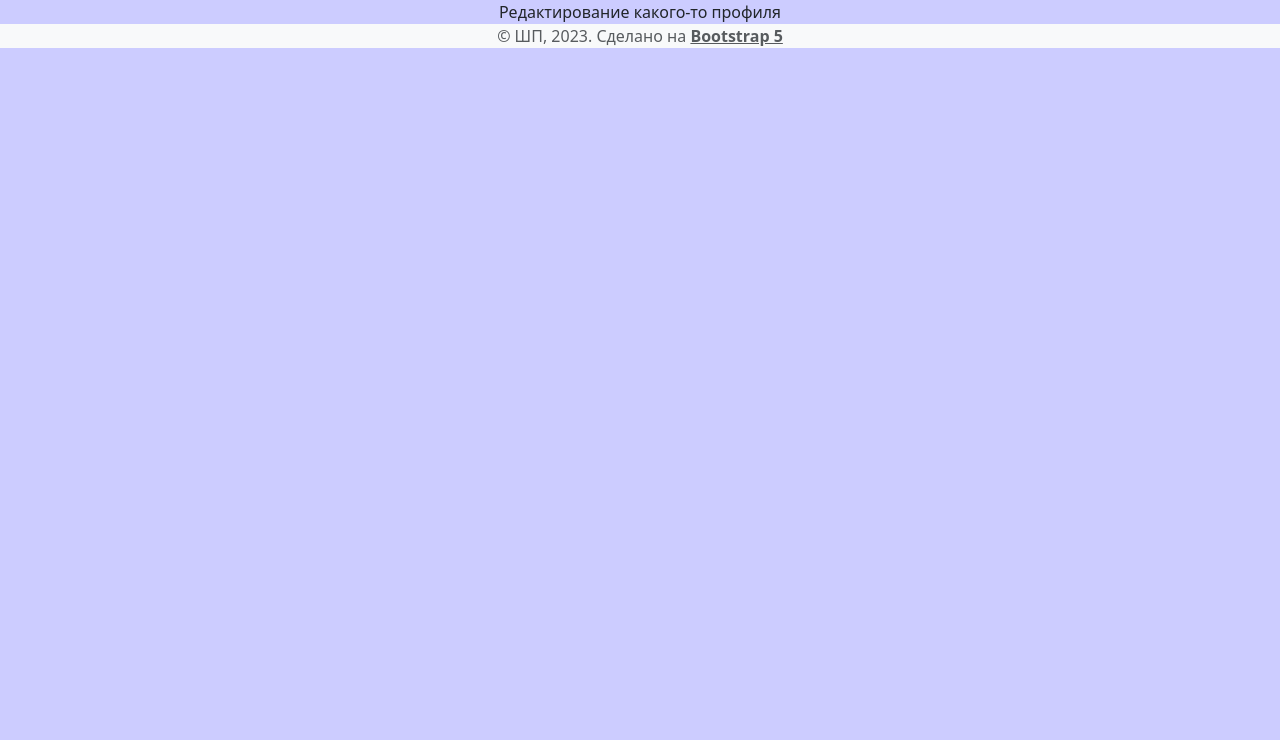
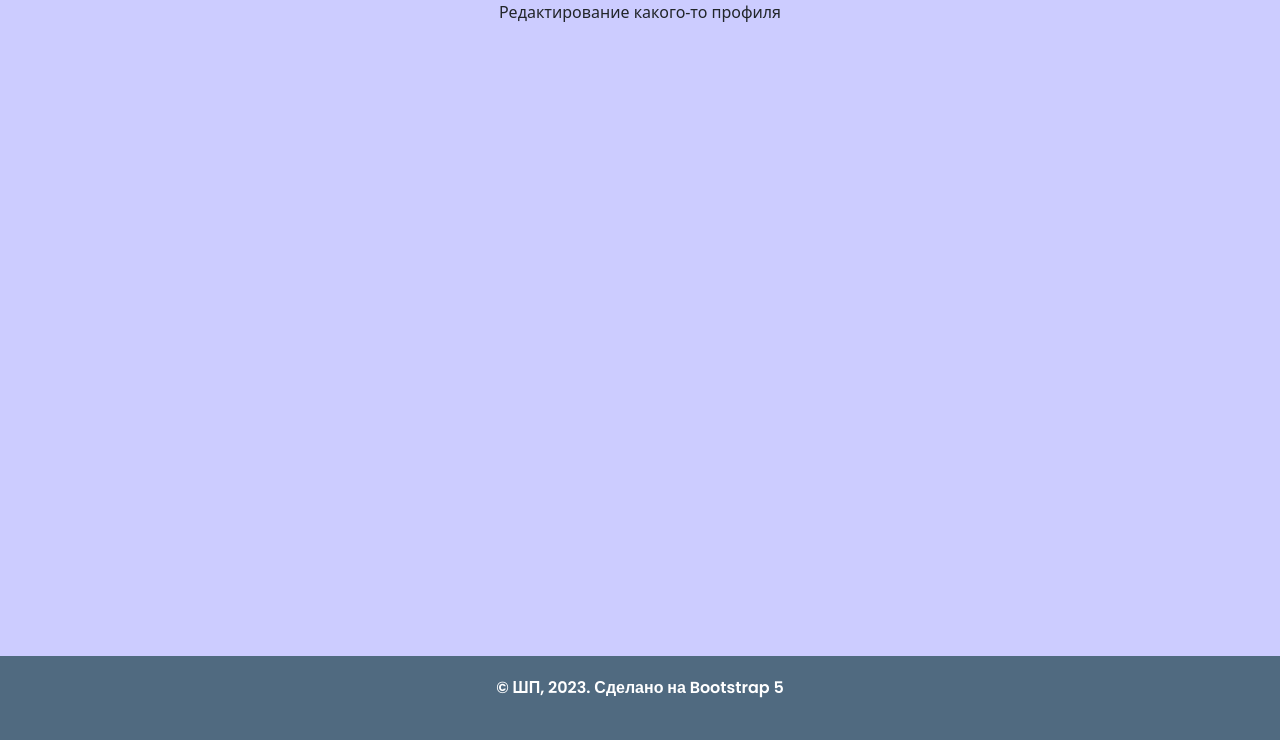
Before and after one commit to colan1ch/MinecraftDjango, a Django app: page /edit_profile in a window 1280 px wide. Shown: the part 60-800 px from the top of the page. Run offline with Django 4.2, Linux system fonts and the light colour scheme; some libraries are stand-ins or nearby versions.

Commit message:
Сделал футеръ

```diff
--- a/main/templates/base/footer.html
+++ b/main/templates/base/footer.html
@@ -1,8 +1,41 @@
 {% load static %}
 {% load bootstrap5 %}
-<footer class="footer text-center text-lg-start bg-light text-muted mt-auto">
+<footer class="footer text-center text-lg-start mt-auto">
     <div class="text-center">
       &copy; ШП, 2023.
       Сделано на <a class="text-reset fw-bold" href="https://getbootstrap.com">Bootstrap 5</a>
     </div>
 </footer>
+<style type="text/css">
+ .footer {
+  padding: 20px;
+}
+.footer a {
+  text-decoration: none;
+}
+.footer .text-center {
+  margin-bottom: 20px;
+}
+.footer .text-reset {
+  color: #6c757d;
+}
+.footer .text-reset:hover {
+  color: #0d6efd;
+}
+.footer {
+    color:white;
+    font-weight: 600;
+    font-family: 'Poppins', sans-serif;
+    background-color: #506a80;
+}
+@media (min-width: 992px) {
+  .footer {
+    position: fixed;
+    bottom: 0;
+    left: 0;
+    width: 100%;
+  }
+}
+/* Bootstrap 5 utilities */
+{% bootstrap_css %}
+</style>
```
